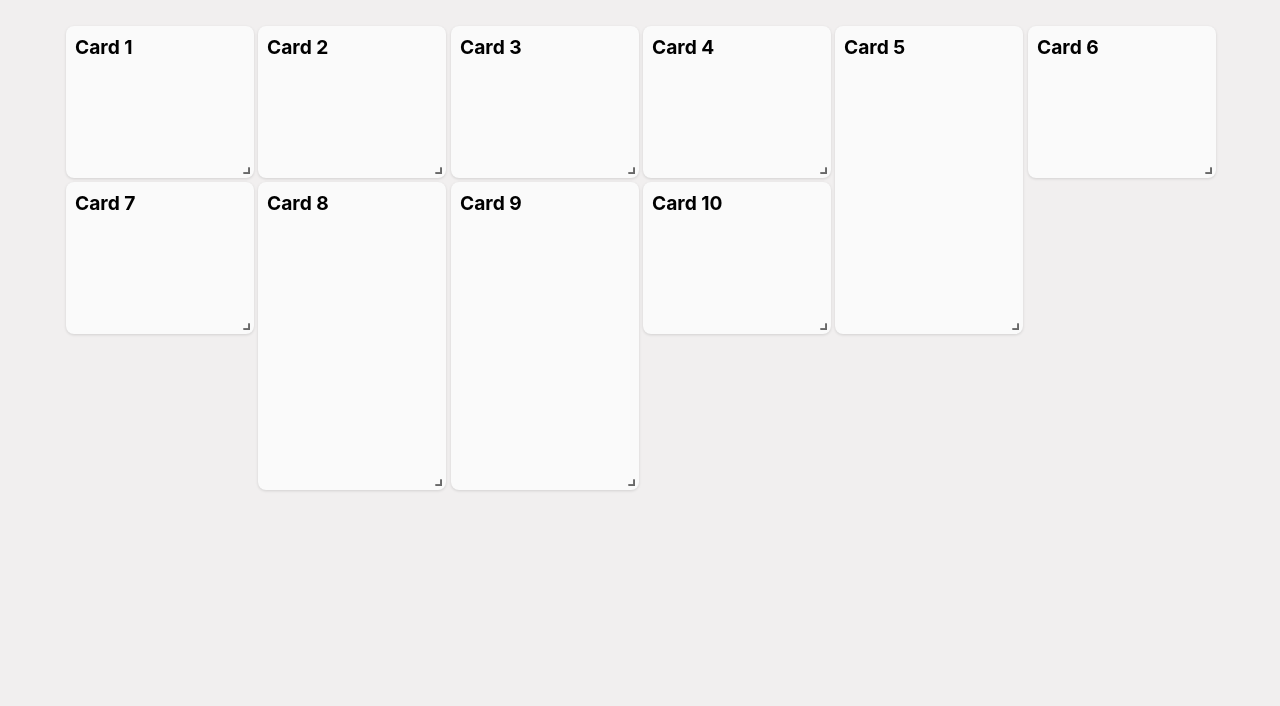
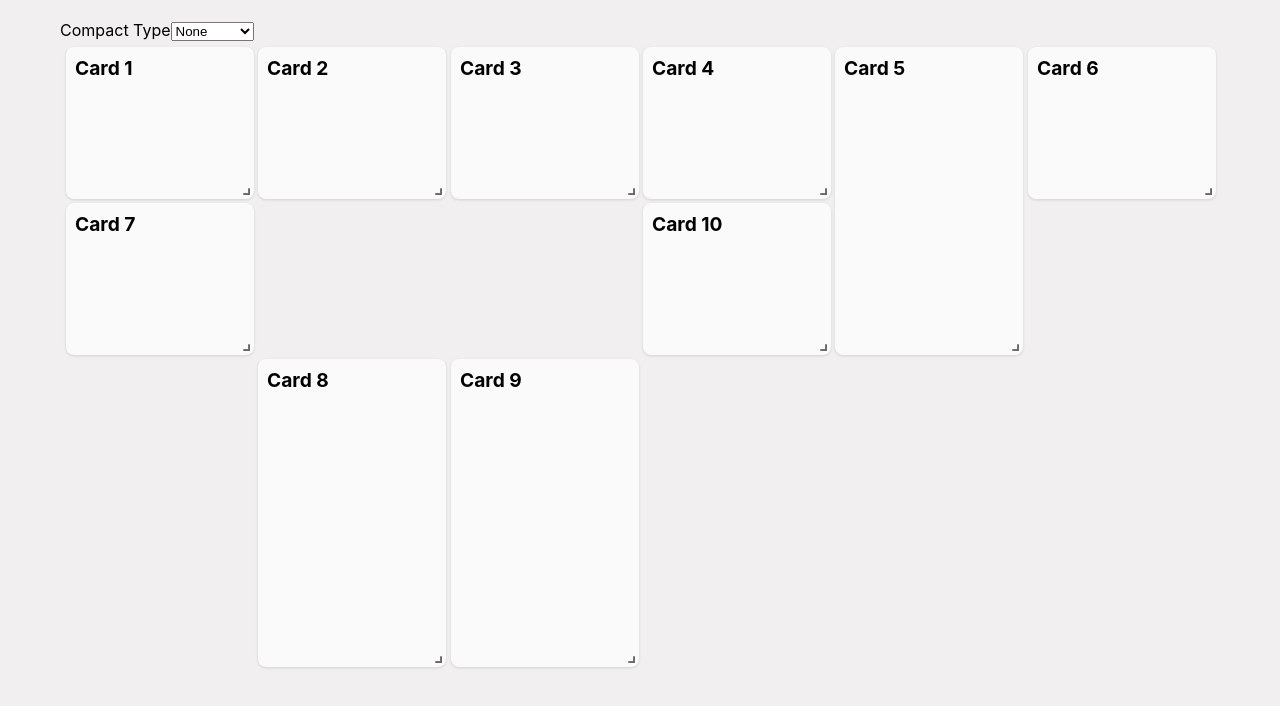
Before and after one commit to kulyk/rgl-demo, a React (Create React App) app: page / in a window 1280 px wide. Shown: the top 706 px of the page. Built offline with nearby package versions, Linux system fonts and the light colour scheme.

Commit message:
Control compactType

```diff
--- a/src/App.js
+++ b/src/App.js
@@ -1,8 +1,9 @@
 import { useMemo, useState } from "react";
 import RGL, { WidthProvider } from "react-grid-layout";
+import ControlPanel from "./ControlPanel";
+import { getGridBackground, randomInteger } from "./utils";
 import "react-grid-layout/css/styles.css";
 import "react-resizable/css/styles.css";
-import { getGridBackground, randomInteger } from "./utils";
 import "./styles.css";
 
 const CARDS_COUNT = 10;
@@ -20,7 +21,7 @@ function Grid({ isDraggable, margin, width, cols, ...props }) {
       className="Grid"
       style={{
         backgroundImage: isDraggable
-          ? getGridBackground({ color: "#fafafa", margin, ...props })
+          ? getGridBackground({ color: "#fafafa", margin, rowHeight, ...props })
           : "",
       }}
     >
@@ -46,7 +47,8 @@ function App() {
     isDraggable: true,
     isResizable: true,
     isBounded: false,
-    preventCollision: false,
+    compactType: null,
+    resizeHandles: ["se"],
   });
 
   const children = useMemo(() => {
@@ -71,6 +73,7 @@ function App() {
   return (
     <div className="App">
       <div className="Container">
+        <ControlPanel {...state} setGridProps={setGridState} />
         <AutoGrid margin={margin} {...state}>
           {children}
         </AutoGrid>
--- /dev/null
+++ b/src/ControlPanel.js
@@ -0,0 +1,26 @@
+function ControlPanel({ compactType, setGridProps }) {
+  return (
+    <div>
+      <div>
+        <label htmlFor="compactType">Compact Type</label>
+        <select
+          name="compactType"
+          id="compactType"
+          value={compactType || ""}
+          onChange={(event) => {
+            setGridProps((state) => ({
+              ...state,
+              compactType: event.target.value || null,
+            }));
+          }}
+        >
+          <option value="vertical">Vertical</option>
+          <option value="horizontal">Horizontal</option>
+          <option value="">None</option>
+        </select>
+      </div>
+    </div>
+  );
+}
+
+export default ControlPanel;
--- a/src/styles.css
+++ b/src/styles.css
@@ -13,7 +13,7 @@ body {
 }
 
 .Container {
-  min-height: 100vh;
+  min-height: 200vh;
   margin-top: 20px;
 }
 
```
